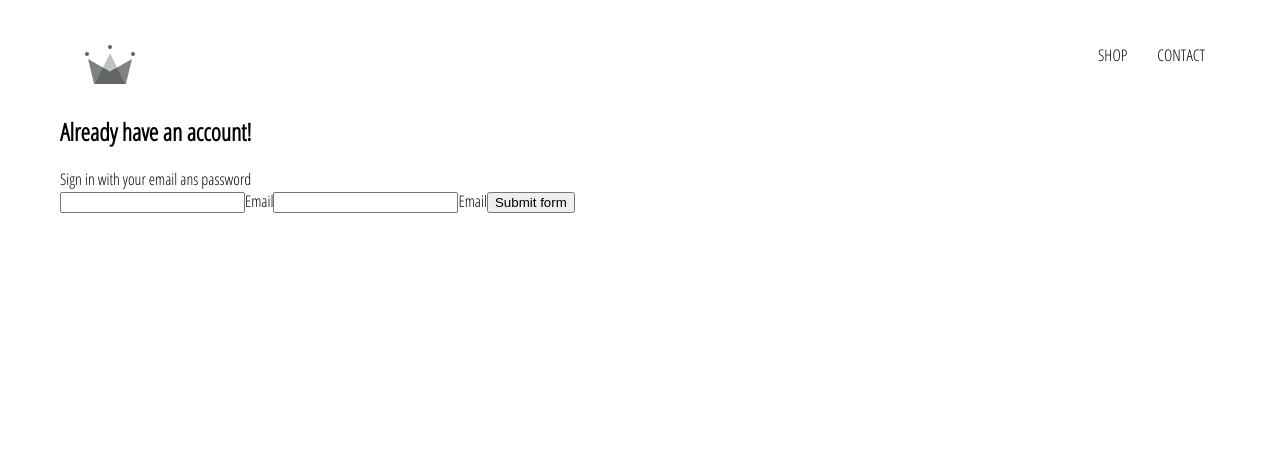
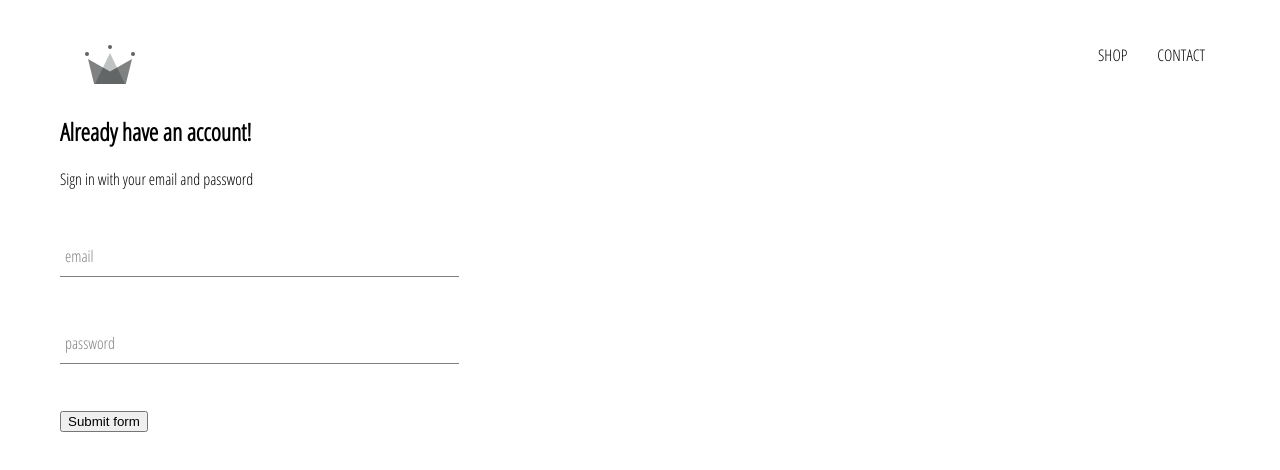
Before and after one commit to avishshah11/County-Clothing, a React (Create React App) app: page /signin in a window 1280 px wide. Shown: the top 470 px of the page. Built offline with nearby package versions, Linux system fonts and the light colour scheme.

Commit message:
adding custom button

```diff
--- /dev/null
+++ b/src/components/form-input/form-input.component.jsx
@@ -0,0 +1,18 @@
+import React from 'react';
+
+import './form-input.styles.scss';
+
+const FormInput = ({ handleChange, label, ...otherProps}) => (
+    <div className = "group">
+        <input className= 'form-input' onChange={handleChange} {...otherProps} />
+        {
+            label ?
+            (<label className={`${otherProps.value.length ? 'shrink' : ''} form-input-label`}
+            >
+              {label}
+            </label>
+            ):null}
+    </div>
+);
+
+export default FormInput;
--- /dev/null
+++ b/src/components/form-input/form-input.styles.scss
@@ -0,0 +1,54 @@
+$sub-color: grey;
+$main-color: black;
+
+@mixin shrinkLabel {
+  top: -14px;
+  font-size: 12px;
+  color: $main-color;
+}
+
+.group {
+  position: relative;
+  margin: 45px 0;
+
+  .form-input {
+    background: none;
+    background-color: white;
+    color: $sub-color;
+    font-size: 18px;
+    padding: 10px 10px 10px 5px;
+    display: block;
+    width: 100%;
+    border: none;
+    border-radius: 0;
+    border-bottom: 1px solid $sub-color;
+    margin: 25px 0;
+
+    &:focus {
+      outline: none;
+    }
+
+    &:focus ~ .form-input-label {
+      @include shrinkLabel();
+    }
+  }
+
+  input[type="password"] {
+    letter-spacing: 0.3em;
+  }
+
+  .form-input-label {
+    color: $sub-color;
+    font-size: 16px;
+    font-weight: normal;
+    position: absolute;
+    pointer-events: none;
+    left: 5px;
+    top: 10px;
+    transition: 300ms ease all;
+
+    &.shrink {
+      @include shrinkLabel();
+    }
+  }
+}
--- a/src/components/sign-in/sign-in.component.jsx
+++ b/src/components/sign-in/sign-in.component.jsx
@@ -1,4 +1,6 @@
 import React from 'react';
+
+import FromInput from '../form-input/form-input.component';
 
 import './sign-in.styles.scss';
 
@@ -26,21 +28,29 @@
 
     render(){
         return (
-            <div className = 'Sign-in'>
+            <div className = 'sign-in'>
                 <h2> Already have an account!</h2>
-                <span> Sign in with your email ans password</span>
+                <span> Sign in with your email and password</span>
 
                 <form onSubmit = {this.handleSubmit}>
-                    <input name ="email" type="email" onChange = {this.handleChange} value  = {this.state.email} required />
-                    <label>Email</label>
-                    <input
+                    <FromInput
+                        name ="email"
+                        type="email"
+                        handleChange = {this.handleChange}
+                        value  = {this.state.email}
+                        label = 'email'
+                        required
+                    />
+
+                    <FromInput
                         name ="password"
                         type ="password"
                         value  = {this.state.email}
-                        onChange = {this.handleChange}
+                        handleChange = {this.handleChange}
+                        label = 'password'
                         required
                     />
-                    <label>Email</label>
+
 
                     <input type = 'submit' value = 'Submit form'/>
                 </form>
--- a/src/components/sign-in/sign-in.styles.scss
+++ b/src/components/sign-in/sign-in.styles.scss
@@ -0,0 +1,3 @@
+.sign-in {
+  width: 30vw;
+}
```
Also changed, not shown: src/components/custom-button/custom-button.component.jsx (added), src/components/custom-button/custom-button.styles.scss (added).
